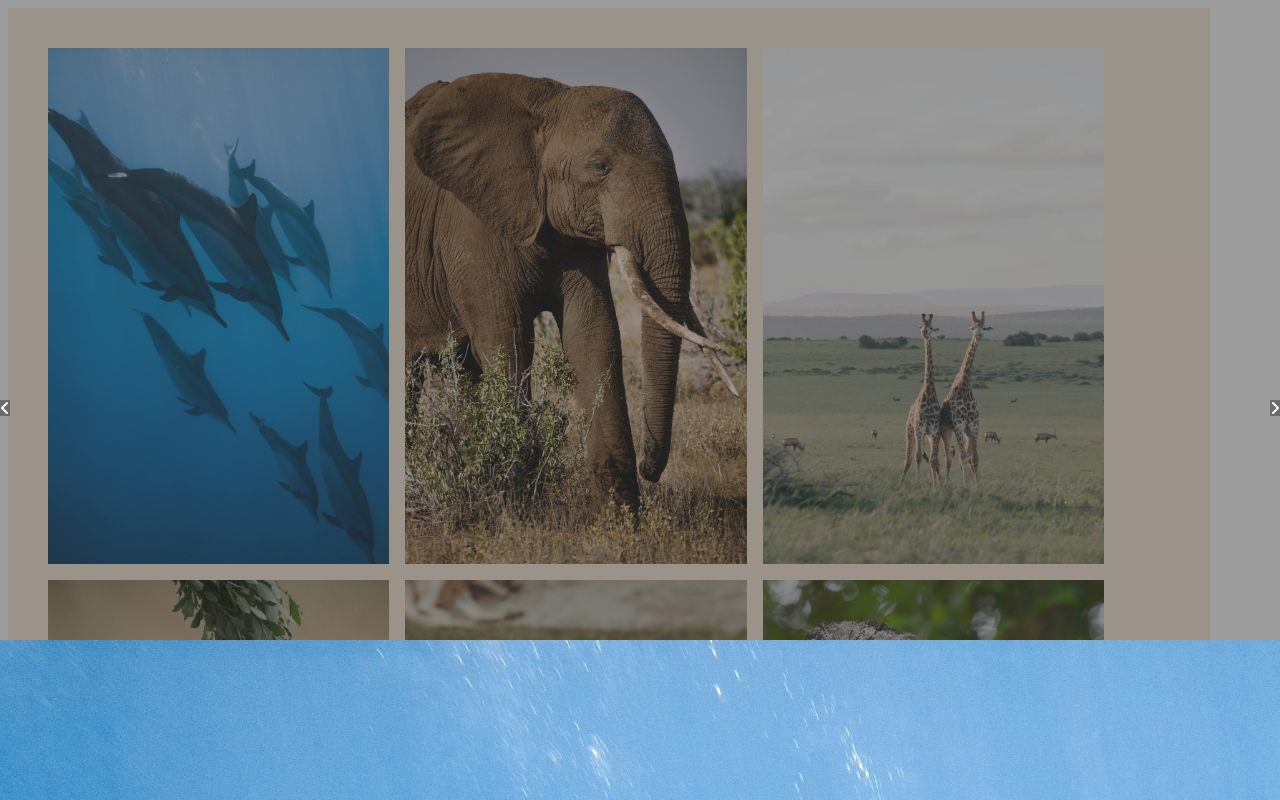
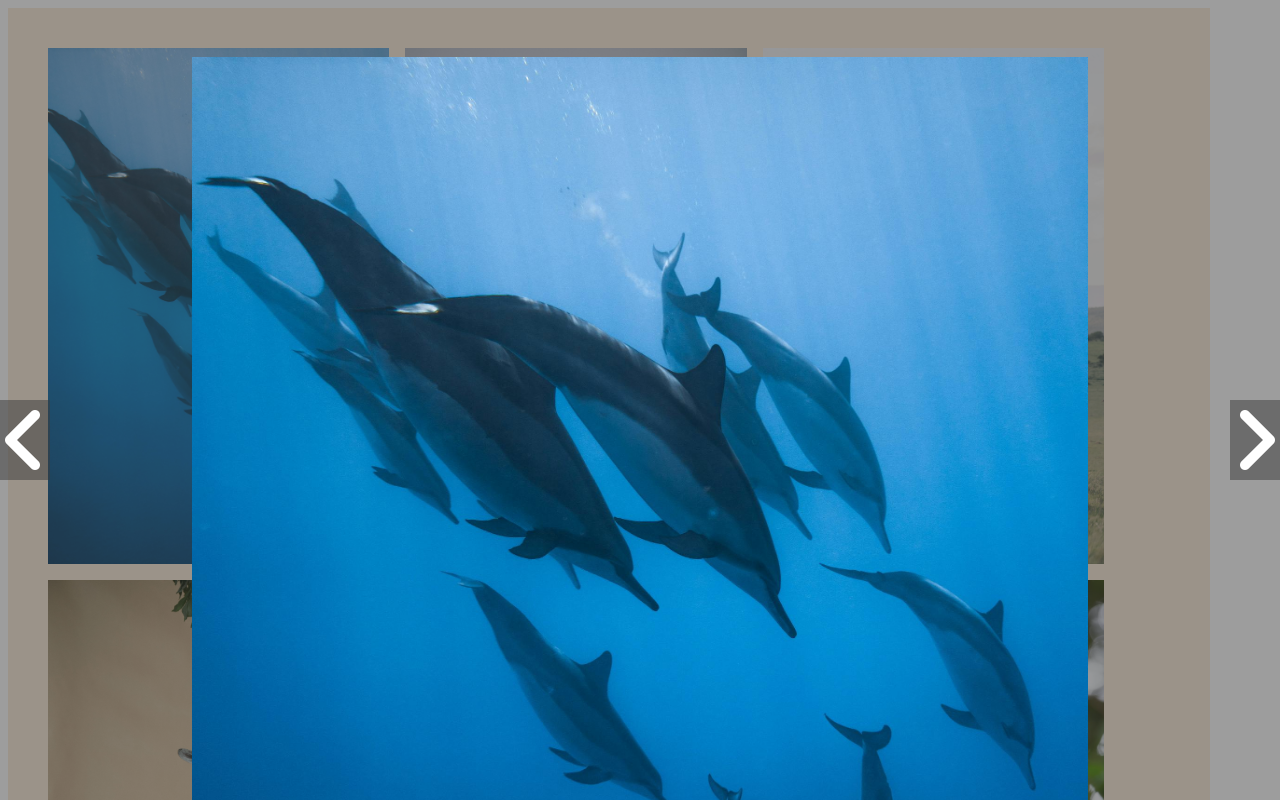
Before and after one commit to kamoM312/Photo-Gallery-Project-2, a plain HTML site: page index.html in a window 1280 px wide. Both pictures are taken after a click on the element 218 px from the left and 305 px from the top of the page. Shown: the top 800 px of the page. Drawn offline with Linux system fonts and the light colour scheme.

Commit message:
lightbox img display styling

```diff
--- a/script.js
+++ b/script.js
@@ -10,6 +10,7 @@ lightBoxContainer.classList.add("lightbox");
 lightBoxContent.classList.add("lightbox-content");
 lightBoxPrev.classList.add("fas", "fa-angle-left", "lightbox-prev");
 lightBoxNext.classList.add("fas", "fa-angle-right","lightbox-next");
+lightBoxImg.classList.add("lightbox-img")
 
 lightBoxContainer.appendChild(lightBoxContent);
 lightBoxContainer.appendChild(lightBoxImg);
@@ -36,7 +37,7 @@ function showLightBox(n) {
 }
 
 function currentImage() {
-    lightBoxContainer.style.display = "block";
+    lightBoxContainer.style.display = "grid";
     let imageIndex = parseInt(this.getAttribute("data-index"));
     showLightBox(index = imageIndex);
 }
--- a/style.css
+++ b/style.css
@@ -39,24 +39,38 @@ body {
     /* create scrollbar for image */
     overflow: auto;
     display: none;
+
+    place-items: center;
 }
 
 .lightbox-content {
     width: 60%;
     height: 80%;
     position: relative;
+    display: grid;
+    place-items: center;
 }
 
-.lightbox-content img {
+/* .lightbox-content img {
     width: 100%;
     height: 100%;
+    position: absolute;
+    top: 0;
+} */
+
+.lightbox-img {
+    width: 70%;
+    height: 90%;
+    padding-top: 0;
+    /* position: absolute; */
+    /* top: 0; */
 }
 
 .lightbox-prev, .lightbox-next {
     position: absolute;
     top: 50%;
     background-color: rgba(60, 60, 60, 0.5);
-    color: white
+    color: white;
 }
 
 .lightbox-prev {
@@ -66,3 +80,11 @@ body {
 .lightbox-next {
     right: 0;
 }
+
+.fa-angle-left {
+    font-size: 5rem;
+}
+
+.fa-angle-right {
+    font-size: 5rem;
+}
```
